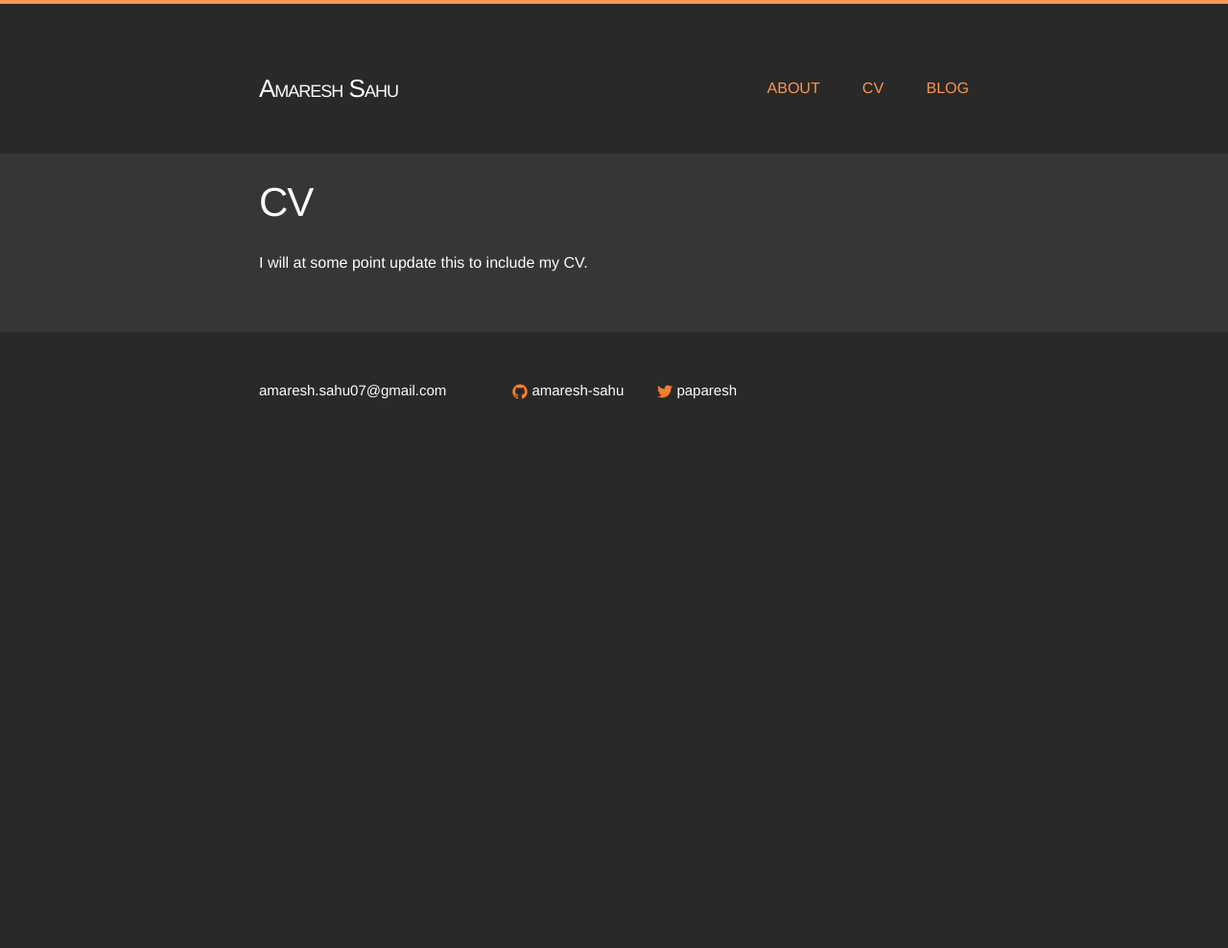
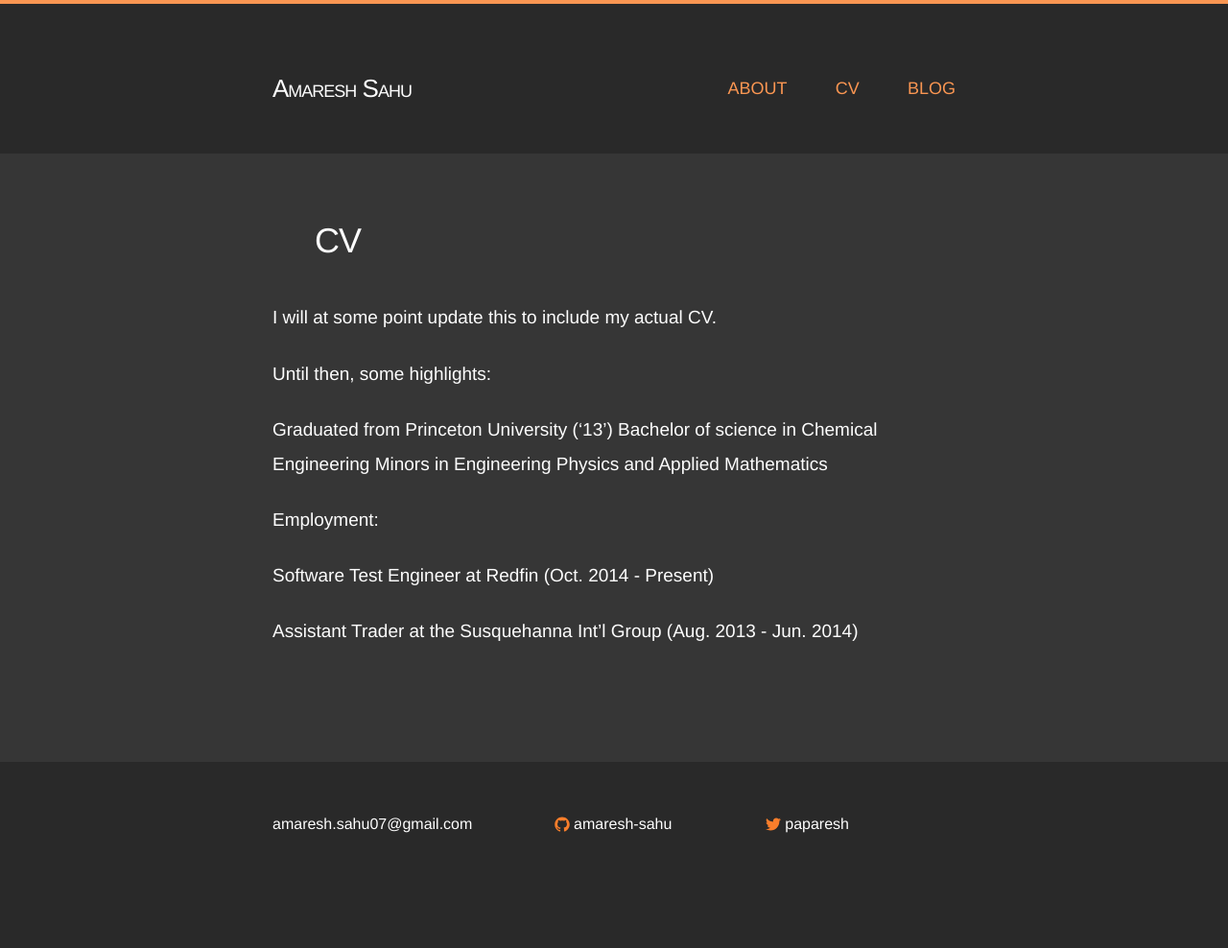
Before and after one commit to amaresh-sahu/amaresh-sahu.github.io, a Jekyll site: the page built from cv.md, in a window 1280 px wide. Shown: the whole page at 96% size. Built offline with Jekyll 4.4.1, drawn with Linux system fonts in a browser that asks for light colours; before the commit the page ends 900 px from its top, so only the background shows below that.

Commit message:
Modified about page and spacing

```diff
--- a/_sass/_base.scss
+++ b/_sass/_base.scss
@@ -89,12 +89,14 @@ h1, h2, h3, h4, h5, h6 {
  * Links
  */
 a {
-    color: $text-grey-white;
+    color: $orange-color-light;
     text-decoration: none;
 
+    /*
     &:visited {
         color: darken($text-grey-white, 5%);
     }
+    */
 
     &:hover {
         /*color: $text-grey-white;*/
--- a/_sass/_layout.scss
+++ b/_sass/_layout.scss
@@ -5,7 +5,7 @@
     border-top: 4px solid $orange-color-light;
     padding-top: 60px;
     padding-bottom: 40px;
-    min-height: 56px;
+    //min-height: 56px;
 
     // Positioning context for the mobile navigation icon
     position: relative;
@@ -30,7 +30,7 @@
     }
 
     .page-link {
-        font-size: 16px;
+        font-size: 18px;
         //font-weight: bold;
         color: $orange-color-light;
         line-height: $base-line-height;
@@ -38,7 +38,7 @@
 
         // Gaps between nav items, but not on the first one
         &:not(:first-child) {
-            margin-left: 40px;
+            margin-left: 45px;
         }
     }
 
@@ -95,7 +95,6 @@
 .site-footer {
     padding-top: 50px;
     padding-bottom:70px;
-    //padding: $spacing-unit 0;
     min-height: 56px;
 }
 
@@ -111,10 +110,13 @@
 }
 
 .footer-col-wrapper {
-    font-size: 15px;
+    font-size: 16px;
     color: $text-grey-medium;
     margin-left: -$spacing-unit / 2;
     @extend %clearfix;
+    a {
+        color: $text-grey-white;
+    }
 }
 
 .footer-col {
@@ -124,18 +126,18 @@
 }
 
 .footer-col-1 {
-    width: -webkit-calc(35% - (#{$spacing-unit} / 2));
-    width:         calc(35% - (#{$spacing-unit} / 2));
+    width: -webkit-calc(40% - (#{$spacing-unit} / 2));
+    width:         calc(40% - (#{$spacing-unit} / 2));
 }
 
 .footer-col-2 {
-    width: -webkit-calc(20% - (#{$spacing-unit} / 2));
-    width:         calc(20% - (#{$spacing-unit} / 2));
+    width: -webkit-calc(30% - (#{$spacing-unit} / 2));
+    width:         calc(30% - (#{$spacing-unit} / 2));
 }
 
 .footer-col-3 {
-    width: -webkit-calc(45% - (#{$spacing-unit} / 2));
-    width:         calc(45% - (#{$spacing-unit} / 2));
+    width: -webkit-calc(30% - (#{$spacing-unit} / 2));
+    width:         calc(30% - (#{$spacing-unit} / 2));
 }
 
 @include media-query($on-laptop) {
@@ -165,7 +167,7 @@
  * Page content
  */
 .page-content {
-    padding: $spacing-unit 0;
+    padding: $spacing-unit*1.67 0;
     background-color: $background-color-light;
 }
 
@@ -174,11 +176,11 @@
 }
 
 .post-list {
-    margin-left: 6cm;
+    margin-left: 3cm;
     list-style: none;
 
     > li {
-        margin-bottom: $spacing-unit;
+        margin-bottom: $spacing-unit/2;
     }
 }
 
@@ -187,12 +189,17 @@
     font-size: $small-font-size;
     color: $text-grey-light;
     text-transform: uppercase;
+    padding-right: $spacing-unit*.67;
 }
 
 .post-link {
     vertical-align: middle;
     /*display: block;*/
     font-size: 24px;
+}
+
+.rss-subscribe {
+    padding-top: $spacing-unit*1.4;
 }
 
 
@@ -202,10 +209,12 @@
  */
 .post-header {
     margin-bottom: $spacing-unit;
+    padding-left: $spacing-unit;
+    //padding-top: $spacing-unit*.707;
 }
 
 .post-title {
-    font-size: 42px;
+    font-size: 36px;
     letter-spacing: -1px;
     line-height: 1;
 
@@ -241,9 +250,3 @@
         }
     }
 }
-
-.rss-subscribe {
-    .a {
-        color: $orange-color-medium;
-    }
-}
--- a/css/main.scss
+++ b/css/main.scss
@@ -8,11 +8,11 @@
 // Our variables
 
 $base-font-family: Helvetica, Arial, sans-serif;
-$base-font-size:   16px;
+$base-font-size:   19px;
 $small-font-size:  $base-font-size * 0.875;
-$base-line-height: 1.5;
+$base-line-height: 1.9;
 
-$spacing-unit:     30px;
+$spacing-unit:     44px;
 
 $orange-color-medium: 	lighten(#F87217, 4%);
 $orange-color-light: 	lighten($orange-color-medium, 8%);
@@ -25,11 +25,6 @@ $text-grey-dark:		darken($text-grey-medium, 35%);
 
 $background-color-dark:		darken($text-grey-medium, 35%);
 $background-color-light:	darken($text-grey-medium, 30%);
-
-//********************************************************
-
-
-
 
 
 
--- a/cv.md
+++ b/cv.md
@@ -4,4 +4,17 @@ title: "CV"
 permalink: /cv/
 ---
 
-I will at some point update this to include my CV.
+I will at some point update this to include my actual CV.
+
+Until then, some highlights:
+
+Graduated from Princeton University ('13')
+	Bachelor of science in Chemical Engineering
+	Minors in Engineering Physics and Applied Mathematics
+
+
+Employment:
+
+Software Test Engineer at Redfin (Oct. 2014 - Present)
+
+Assistant Trader at the Susquehanna Int'l Group (Aug. 2013 - Jun. 2014)
```
Also changed, not shown: about.md (+3 -3 lines).
